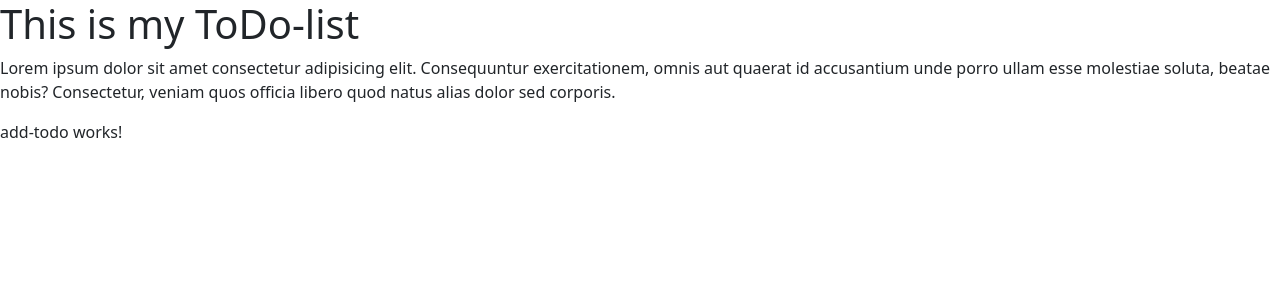
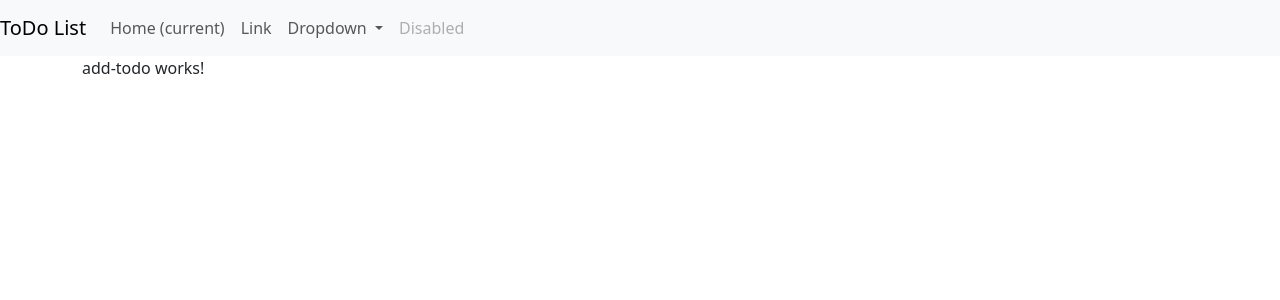
Before and after one commit to ashoksethy/Todo-list, an Angular app: page / in a window 1280 px wide. Shown: the top 300 px of the page. Built offline with nearby package versions, Linux system fonts and the light colour scheme.

Commit message:
added Jquery and Navbar to our UI

```diff
--- a/angular.json
+++ b/angular.json
@@ -31,7 +31,8 @@
               "./node_modules/bootstrap/dist/css/bootstrap.min.css"
 
             ],
-            "scripts": ["./node_modules/bootstrap/dist/js/bootstrap.js"],
+            "scripts": ["./node_modules/jquery/dist/jquery.js",
+              "./node_modules/bootstrap/dist/js/bootstrap.js"],
             "server": "src/main.server.ts",
             "outputMode": "server",
             "ssr": {
--- a/src/app/app.component.html
+++ b/src/app/app.component.html
@@ -1,5 +1,38 @@
 <div>
-  <h1>This is my {{title}}</h1>
-  <p>Lorem ipsum dolor sit amet consectetur adipisicing elit. Consequuntur exercitationem, omnis aut quaerat id accusantium unde porro ullam esse molestiae soluta, beatae nobis? Consectetur, veniam quos officia libero quod natus alias dolor sed corporis.</p>
-  <app-add-todo></app-add-todo>
+  <nav class="navbar navbar-expand-lg navbar-light bg-light">
+    <a class="navbar-brand" href="#">ToDo List</a>
+    <button class="navbar-toggler" type="button" data-toggle="collapse" data-target="#navbarSupportedContent" aria-controls="navbarSupportedContent" aria-expanded="false" aria-label="Toggle navigation">
+      <span class="navbar-toggler-icon"></span>
+    </button>
+
+    <div class="collapse navbar-collapse" id="navbarSupportedContent">
+      <ul class="navbar-nav mr-auto">
+        <li class="nav-item active">
+          <a class="nav-link" href="#">Home <span class="sr-only">(current)</span></a>
+        </li>
+        <li class="nav-item">
+          <a class="nav-link" href="#">Link</a>
+        </li>
+        <li class="nav-item dropdown">
+          <a class="nav-link dropdown-toggle" href="#" id="navbarDropdown" role="button" data-toggle="dropdown" aria-haspopup="true" aria-expanded="false">
+            Dropdown
+          </a>
+          <div class="dropdown-menu" aria-labelledby="navbarDropdown">
+            <a class="dropdown-item" href="#">Action</a>
+            <a class="dropdown-item" href="#">Another action</a>
+            <div class="dropdown-divider"></div>
+            <a class="dropdown-item" href="#">Something else here</a>
+          </div>
+        </li>
+        <li class="nav-item">
+          <a class="nav-link disabled" href="#">Disabled</a>
+        </li>
+      </ul>
+
+    </div>
+  </nav>
+  <div class="container">
+    <app-add-todo></app-add-todo>
+  </div>
+
 </div>
```
